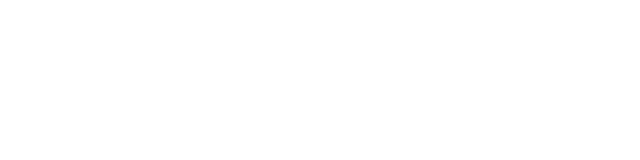
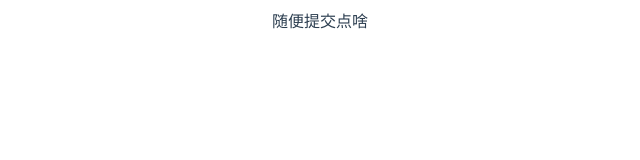
Before and after one commit to bourgeois-code/vue-three, a Vue app: page / in a window 1280 px wide. Shown: the top 160 px of the page, without its empty margins (320-960 px from the left). Built offline with nearby package versions, Linux system fonts and the light colour scheme.

Commit message:
随便提交点啥

```diff
--- a/src/components/HelloWorld.vue
+++ b/src/components/HelloWorld.vue
@@ -1,5 +1,5 @@
 <template>
-
+  <div>随便提交点啥</div>
 </template>
 
 <script>
```
